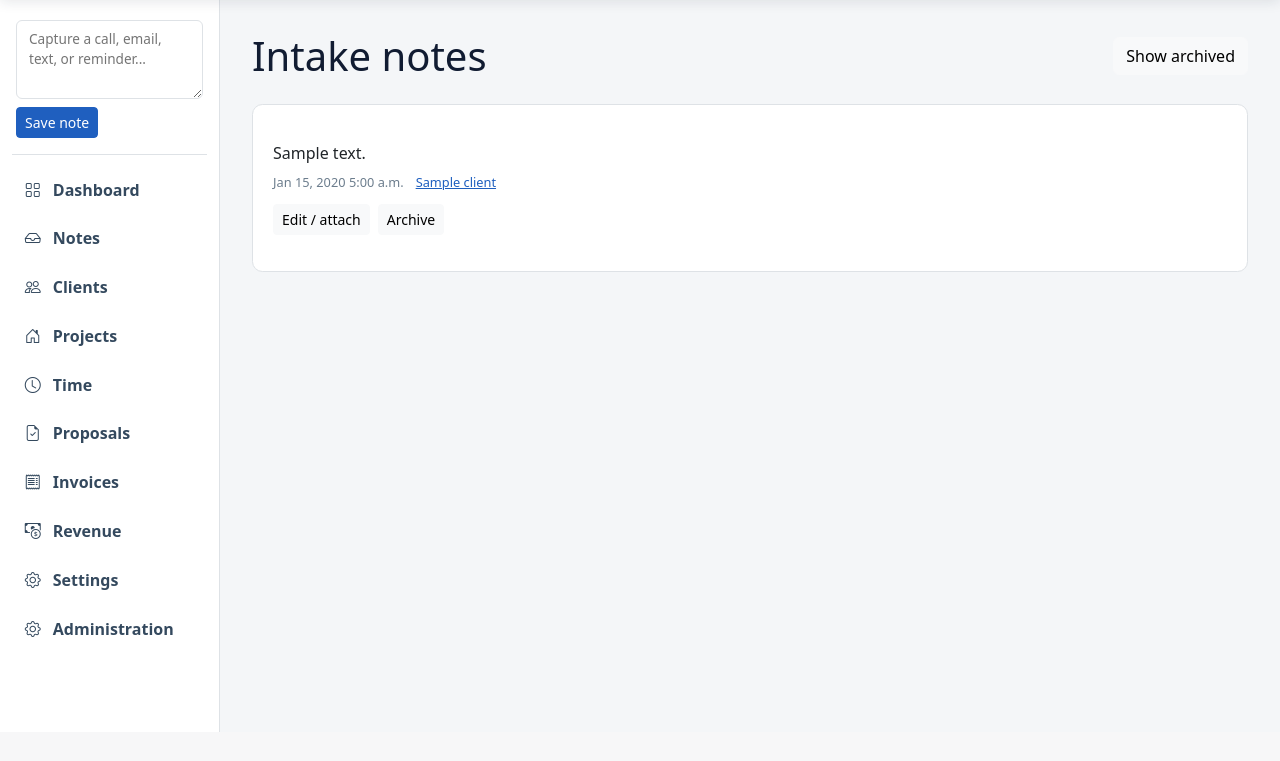
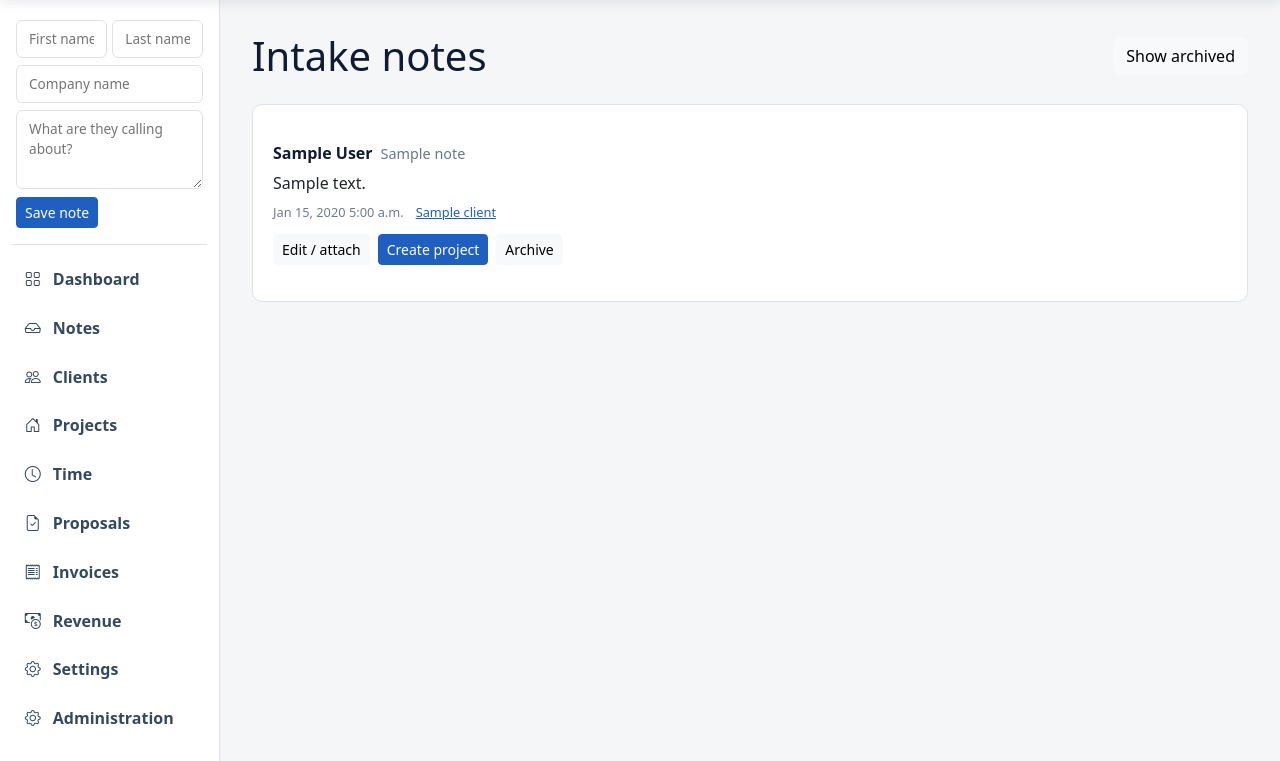
Before and after one commit to mprovost129/ez360pm, a Django app: page /notes/ in a window 1280 px wide. Shown: the part 71-832 px from the top of the page. Before the commit the page ends 803 px from the top, so only its background shows below. Run offline with Django 5.2, Linux system fonts and the light colour scheme; a user stored in the database is signed in; tables that the repository leaves empty hold one stand-in row (values such as "Sample post"); grey boxes marked "Sample" are stand-in pictures; data that the repository does not hold is empty; parts of the project's set-up code (start-up, migrations or seed data) failed here and were passed over; some libraries are stand-ins or nearby versions.

Commit message:
feat: Enhance Note model and forms to capture prospect identity; update related views and templates

```diff
--- a/intake/forms.py
+++ b/intake/forms.py
@@ -4,6 +4,7 @@ from django.db import transaction
 from clients.forms import ClientCreateForm
 from clients.models import Client
 from core.forms import CompanyScopedModelForm
+from projects.forms import ProjectForm
 from projects.models import Project
 
 from .models import Note
@@ -12,12 +13,31 @@ from .models import Note
 class QuickNoteForm(CompanyScopedModelForm):
     class Meta:
         model = Note
-        fields = ("body",)
+        fields = (
+            "contact_first_name",
+            "contact_last_name",
+            "prospect_company_name",
+            "body",
+        )
+        labels = {
+            "contact_first_name": "First name",
+            "contact_last_name": "Last name",
+            "prospect_company_name": "Company name",
+        }
         widgets = {
+            "contact_first_name": forms.TextInput(
+                attrs={"placeholder": "First name", "aria-label": "Customer first name"}
+            ),
+            "contact_last_name": forms.TextInput(
+                attrs={"placeholder": "Last name", "aria-label": "Customer last name"}
+            ),
+            "prospect_company_name": forms.TextInput(
+                attrs={"placeholder": "Company name", "aria-label": "Customer company name"}
+            ),
             "body": forms.Textarea(
                 attrs={
                     "rows": 3,
-                    "placeholder": "Capture a call, email, text, or reminder...",
+                    "placeholder": "What are they calling about?",
                     "aria-label": "Quick note",
                 }
             )
@@ -27,7 +47,19 @@ class QuickNoteForm(CompanyScopedModelForm):
 class NoteForm(CompanyScopedModelForm):
     class Meta:
         model = Note
-        fields = ("body", "project", "client")
+        fields = (
+            "contact_first_name",
+            "contact_last_name",
+            "prospect_company_name",
+            "body",
+            "client",
+            "project",
+        )
+        labels = {
+            "contact_first_name": "First name",
+            "contact_last_name": "Last name",
+            "prospect_company_name": "Company name",
+        }
         widgets = {"body": forms.Textarea(attrs={"rows": 5})}
 
     def __init__(self, *args, company=None, **kwargs):
@@ -50,7 +82,16 @@ class NoteForm(CompanyScopedModelForm):
 
 
 class ClientFromNoteForm(ClientCreateForm):
-    archive_note = forms.BooleanField(required=False, initial=True)
+    create_project = forms.BooleanField(
+        required=False,
+        initial=True,
+        label="Create a project next",
+    )
+    archive_note = forms.BooleanField(
+        required=False,
+        initial=True,
+        label="Archive note after client-only conversion",
+    )
 
     def __init__(self, *args, note, company=None, **kwargs):
         self.note = note
@@ -61,7 +102,31 @@ class ClientFromNoteForm(ClientCreateForm):
         client = super().save(commit=commit)
         self.note.client = client
         self.note.project = None
+        self.note.is_archived = (
+            self.cleaned_data["archive_note"]
+            and not self.cleaned_data["create_project"]
+        )
+        self.note.full_clean()
+        self.note.save(update_fields=["client", "project", "is_archived", "updated_at"])
+        return client
+
+
+class ProjectFromNoteForm(ProjectForm):
+    archive_note = forms.BooleanField(required=False, initial=True)
+
+    def __init__(self, *args, note, company=None, **kwargs):
+        self.note = note
+        initial = kwargs.setdefault("initial", {})
+        initial.setdefault("client", note.client_id)
+        super().__init__(*args, company=company, **kwargs)
+        self.fields["client"].disabled = True
+
+    @transaction.atomic
+    def save(self, commit=True):
+        project = super().save(commit=commit)
+        self.note.client = project.client
+        self.note.project = project
         self.note.is_archived = self.cleaned_data["archive_note"]
         self.note.full_clean()
         self.note.save(update_fields=["client", "project", "is_archived", "updated_at"])
-        return client
+        return project
--- a/intake/models.py
+++ b/intake/models.py
@@ -7,6 +7,9 @@ from projects.models import Project
 
 
 class Note(CompanyOwnedModel):
+    contact_first_name = models.CharField(max_length=150, blank=True)
+    contact_last_name = models.CharField(max_length=150, blank=True)
+    prospect_company_name = models.CharField(max_length=255, blank=True)
     body = models.TextField()
     client = models.ForeignKey(
         Client,
--- a/intake/urls.py
+++ b/intake/urls.py
@@ -10,4 +10,5 @@ urlpatterns = [
     path("<int:pk>/edit/", views.NoteUpdateView.as_view(), name="update"),
     path("<int:pk>/archive/", views.toggle_archive, name="toggle-archive"),
     path("<int:pk>/create-client/", views.CreateClientFromNoteView.as_view(), name="create-client"),
+    path("<int:pk>/create-project/", views.CreateProjectFromNoteView.as_view(), name="create-project"),
 ]
--- a/intake/views.py
+++ b/intake/views.py
@@ -9,7 +9,7 @@ from django.views.generic import FormView, ListView, UpdateView
 
 from core.mixins import CompanyScopedQuerysetMixin
 
-from .forms import ClientFromNoteForm, NoteForm, QuickNoteForm
+from .forms import ClientFromNoteForm, NoteForm, ProjectFromNoteForm, QuickNoteForm
 from .models import Note
 
 
@@ -81,15 +81,30 @@ class CreateClientFromNoteView(LoginRequiredMixin, FormView):
 
     def dispatch(self, request, *args, **kwargs):
         self.note = get_object_or_404(
-            Note.objects.for_company(request.user.company),
+            Note.objects.for_company(request.user.company).select_related("client", "project"),
             pk=kwargs["pk"],
         )
+        if self.note.project_id:
+            messages.info(request, "This note is already attached to a project.")
+            return redirect("projects:detail", pk=self.note.project_id)
+        if self.note.client_id:
+            messages.info(request, "This note is already attached to a client.")
+            return redirect("intake:create-project", pk=self.note.pk)
         return super().dispatch(request, *args, **kwargs)
 
     def get_form_kwargs(self):
         kwargs = super().get_form_kwargs()
         kwargs.update(company=self.request.user.company, note=self.note)
         return kwargs
+
+    def get_initial(self):
+        initial = super().get_initial()
+        initial.update(
+            company_name=self.note.prospect_company_name,
+            contact_first_name=self.note.contact_first_name,
+            contact_last_name=self.note.contact_last_name,
+        )
+        return initial
 
     def get_context_data(self, **kwargs):
         context = super().get_context_data(**kwargs)
@@ -99,4 +114,57 @@ class CreateClientFromNoteView(LoginRequiredMixin, FormView):
     def form_valid(self, form):
         client = form.save()
         messages.success(self.request, "Client created from note.")
+        if form.cleaned_data["create_project"]:
+            return redirect("intake:create-project", pk=self.note.pk)
         return redirect("clients:detail", pk=client.pk)
+
+
+class CreateProjectFromNoteView(LoginRequiredMixin, FormView):
+    form_class = ProjectFromNoteForm
+    template_name = "shared/form.html"
+    note = None
+
+    def dispatch(self, request, *args, **kwargs):
+        self.note = get_object_or_404(
+            Note.objects.for_company(request.user.company).select_related("client", "project"),
+            pk=kwargs["pk"],
+        )
+        if self.note.project_id:
+            messages.info(request, "This note is already attached to a project.")
+            return redirect("projects:detail", pk=self.note.project_id)
+        if not self.note.client_id:
+            messages.info(request, "Create or attach a client before creating a project.")
+            return redirect("intake:create-client", pk=self.note.pk)
+        return super().dispatch(request, *args, **kwargs)
+
+    def get_initial(self):
+        initial = super().get_initial()
+        client = self.note.client
+        initial.update(
+            client=client.pk,
+            description=self.note.body,
+            address_1=client.billing_address_1,
+            address_2=client.billing_address_2,
+            city=client.billing_city,
+            state=client.billing_state,
+            postal_code=client.billing_postal_code,
+        )
+        return initial
+
+    def get_form_kwargs(self):
+        kwargs = super().get_form_kwargs()
+        kwargs.update(company=self.request.user.company, note=self.note)
+        return kwargs
+
+    def get_context_data(self, **kwargs):
+        context = super().get_context_data(**kwargs)
+        context.update(
+            page_title="Create project from note",
+            submit_label="Create project",
+        )
+        return context
+
+    def form_valid(self, form):
+        project = form.save()
+        messages.success(self.request, f"Project {project.number} created from note.")
+        return redirect("projects:detail", pk=project.pk)
--- a/static/css/main.css
+++ b/static/css/main.css
@@ -301,6 +301,32 @@ button[type="submit"]:not(.btn):active {
     margin-bottom: 0.5rem;
     resize: vertical;
     font-size: 0.85rem;
+}
+
+.quick-note input[type="text"] {
+    width: 100%;
+    margin-bottom: 0.4rem;
+    font-size: 0.85rem;
+}
+
+.quick-note__name {
+    display: grid;
+    grid-template-columns: minmax(0, 1fr) minmax(0, 1fr);
+    gap: 0.35rem;
+}
+
+.note-lead {
+    display: flex;
+    align-items: baseline;
+    flex-wrap: wrap;
+    gap: 0.5rem;
+    margin-bottom: 0.35rem;
+    color: var(--ez-navy);
+}
+
+.note-lead span {
+    color: #66788a;
+    font-size: 0.9rem;
 }
 
 .app-sidebar .nav {
--- a/templates/intake/client_from_note.html
+++ b/templates/intake/client_from_note.html
@@ -4,6 +4,12 @@
 
 {% block content %}
 <div class="page-heading"><h1>Create client from note</h1></div>
+{% if note.contact_first_name or note.contact_last_name or note.prospect_company_name %}
+<div class="note-lead">
+    {% if note.contact_first_name or note.contact_last_name %}<strong>{{ note.contact_first_name }} {{ note.contact_last_name }}</strong>{% endif %}
+    {% if note.prospect_company_name %}<span>{{ note.prospect_company_name }}</span>{% endif %}
+</div>
+{% endif %}
 <blockquote class="note-source">{{ note.body|linebreaksbr }}</blockquote>
 <form method="post" class="content-card form-grid" novalidate>
     {% csrf_token %}
--- a/templates/intake/note_list.html
+++ b/templates/intake/note_list.html
@@ -10,6 +10,12 @@
 <section class="content-card">
     {% for note in notes %}
     <article class="note-row{% if note.is_archived %} note-row--archived{% endif %}">
+        {% if note.contact_first_name or note.contact_last_name or note.prospect_company_name %}
+        <div class="note-lead">
+            {% if note.contact_first_name or note.contact_last_name %}<strong>{{ note.contact_first_name }} {{ note.contact_last_name }}</strong>{% endif %}
+            {% if note.prospect_company_name %}<span>{{ note.prospect_company_name }}</span>{% endif %}
+        </div>
+        {% endif %}
         <div class="note-body">{{ note.body|linebreaksbr }}</div>
         <div class="note-meta">
             <span>{{ note.created_at|date:'M j, Y g:i a' }}</span>
@@ -17,7 +23,9 @@
         </div>
         <div class="button-group">
             <a class="btn btn-sm btn-light" href="{% url 'intake:update' note.pk %}">Edit / attach</a>
-            {% if not note.client and not note.project %}<a class="btn btn-sm btn-light" href="{% url 'intake:create-client' note.pk %}">Create client</a>{% endif %}
+            {% if not note.project %}
+                {% if note.client %}<a class="btn btn-sm btn-primary" href="{% url 'intake:create-project' note.pk %}">Create project</a>{% else %}<a class="btn btn-sm btn-primary" href="{% url 'intake:create-client' note.pk %}">Create client / project</a>{% endif %}
+            {% endif %}
             <form method="post" action="{% url 'intake:toggle-archive' note.pk %}">{% csrf_token %}<button class="btn btn-sm btn-light" type="submit">{% if note.is_archived %}Restore{% else %}Archive{% endif %}</button></form>
         </div>
     </article>
--- a/templates/shared/_app_sidebar.html
+++ b/templates/shared/_app_sidebar.html
@@ -1,6 +1,11 @@
 <aside class="app-sidebar" aria-label="Primary navigation">
     <form class="quick-note" method="post" action="{% url 'intake:quick-add' %}">
         {% csrf_token %}
+        <div class="quick-note__name">
+            {{ quick_note_form.contact_first_name }}
+            {{ quick_note_form.contact_last_name }}
+        </div>
+        {{ quick_note_form.prospect_company_name }}
         {{ quick_note_form.body }}
         <input type="hidden" name="next" value="{{ request.get_full_path }}">
         <button class="btn btn-primary btn-sm" type="submit">Save note</button>
```
Also changed, not shown: docs/DATA_MODEL.md (+1 -1 lines), docs/SCREEN_FLOWS.md (+8 -5 lines), intake/admin.py (+22 -2 lines), intake/tests/test_intake.py (+124 -2 lines), intake/migrations/0003_note_prospect_identity.py (added).
